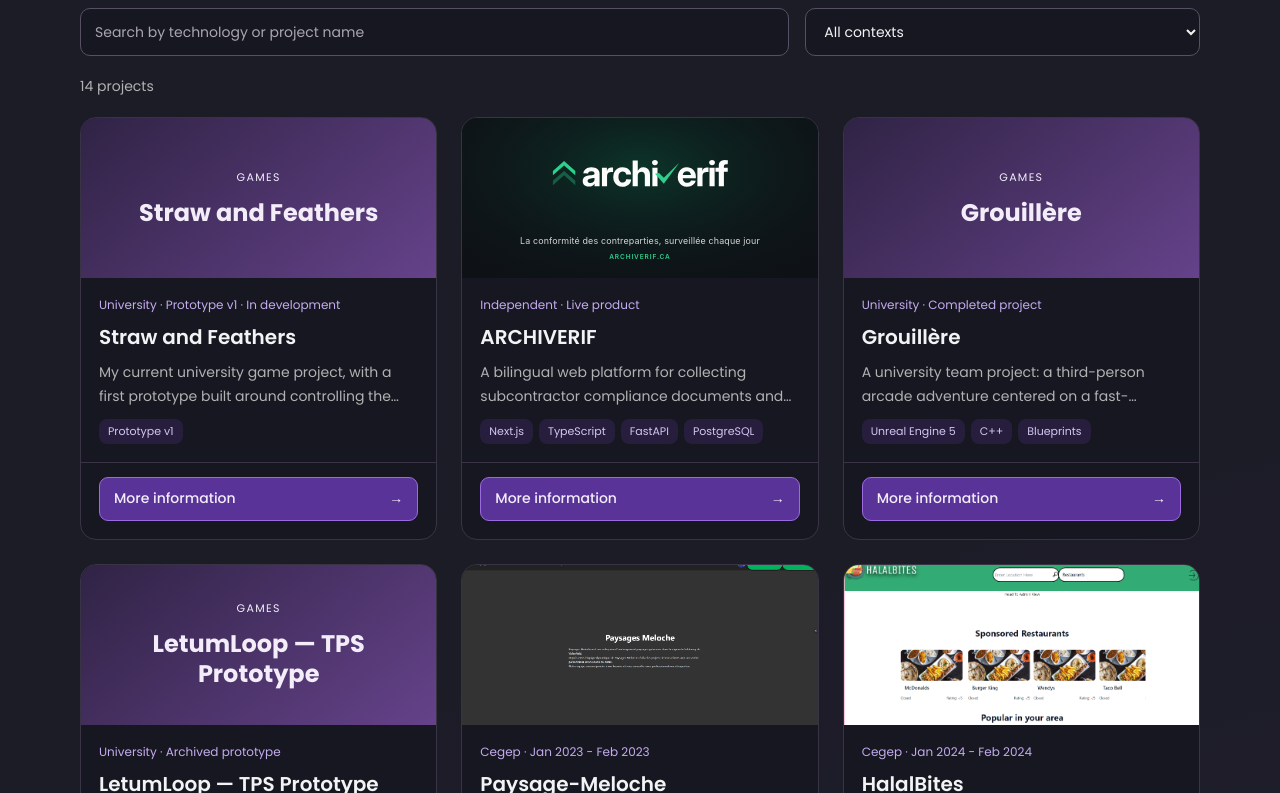
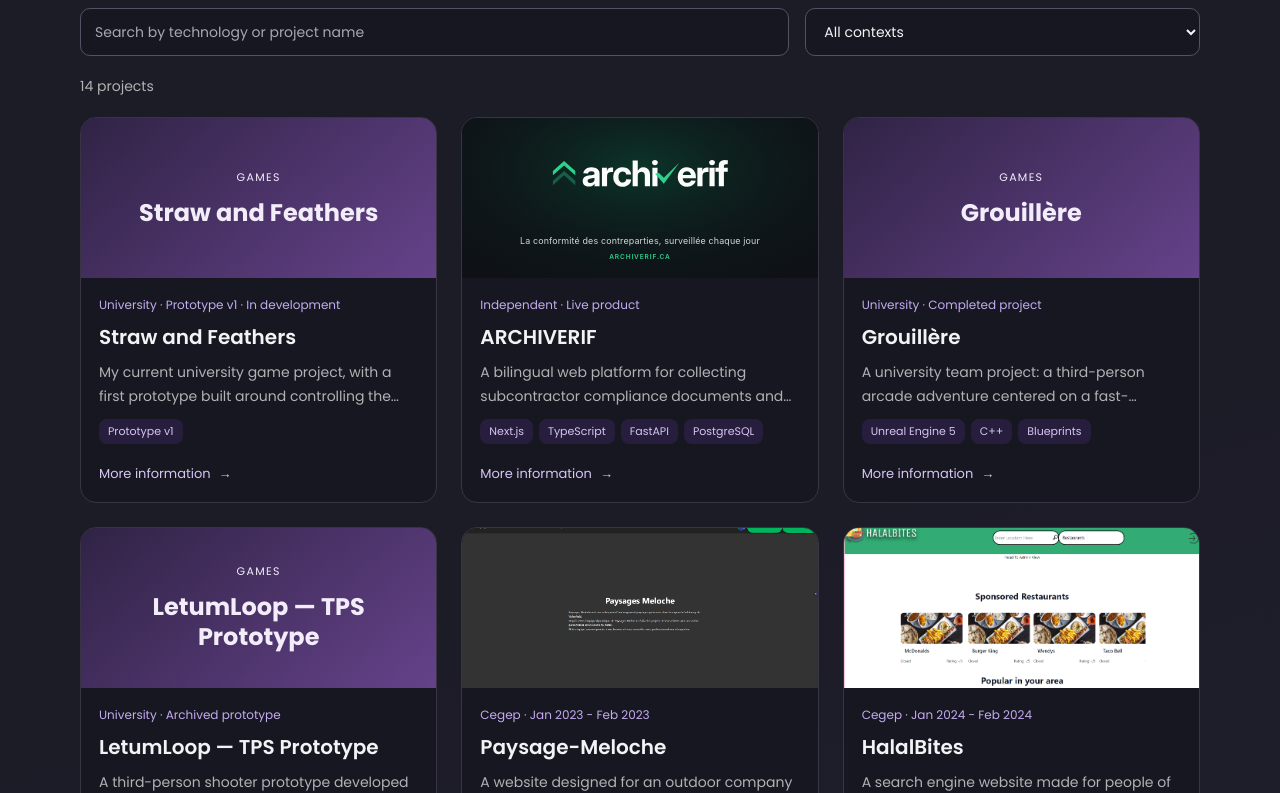
Before and after one commit to MohanedB/ResponsivePortfolio, a React (Create React App) app in the folder responsiveportfolio/: page / in a window 1280 px wide. Shown: the part 1047-1840 px from the top of the page. Built offline with nearby package versions, Linux system fonts and the light colour scheme.

Commit message:
Restore whole-card project links with subtle interaction feedback

```diff
--- a/responsiveportfolio/src/components/Cards/ProjectCards.jsx
+++ b/responsiveportfolio/src/components/Cards/ProjectCards.jsx
@@ -4,7 +4,18 @@ import { useTranslation } from 'react-i18next';
 import ProjectMedia from '../Project/ProjectMedia';
 import { Link, useLocation } from 'react-router-dom';
 
-const Card = styled.article`
+const Hint = styled.span`
+  display: flex;
+  align-items: center;
+  gap: 8px;
+  margin-top: auto;
+  padding-top: 10px;
+  color: #d7c5f4;
+  font-size: 13px;
+  span { transition: transform 0.2s ease; }
+`;
+const Card = styled(Link)`
+  text-decoration: none;
   width: 100%;
   min-width: 0;
   padding: 0;
@@ -17,8 +28,25 @@ const Card = styled.article`
   overflow: hidden;
   display: flex;
   flex-direction: column;
-  transition: border-color 0.2s ease;
-  &:focus-within { border-color: ${({ theme }) => theme.primary}; }
+  cursor: pointer;
+  transition: transform 0.2s ease, border-color 0.2s ease, box-shadow 0.2s ease;
+  &:focus-visible {
+    border-color: ${({ theme }) => theme.primary};
+    box-shadow: 0 8px 24px #854ce622;
+    ${Hint} { text-decoration: underline; text-underline-offset: 4px; }
+  }
+  @media (hover: hover) and (pointer: fine) {
+    &:hover {
+      transform: translateY(-4px);
+      border-color: ${({ theme }) => theme.primary};
+      box-shadow: 0 10px 28px #854ce622;
+      ${Hint} { text-decoration: underline; text-underline-offset: 4px; }
+      ${Hint} span { transform: translateX(4px); }
+    }
+  }
+  @media (prefers-reduced-motion: reduce) {
+    &, &:hover, ${Hint} span, &:hover ${Hint} span { transform: none; transition: none; }
+  }
 `;
 const Details = styled.div`
   display: flex;
@@ -51,47 +79,21 @@ const Tags = styled.div`
   gap: 6px;
   span { font-size: 11px; color: #d7c5f4; background: #854ce622; padding: 4px 9px; border-radius: 8px; }
 `;
-const Action = styled.div`
-  margin-top: auto;
-  padding: 14px 18px 18px;
-  border-top: 1px solid #393443;
-`;
-const MoreInformation = styled(Link)`
-  display: flex;
-  align-items: center;
-  justify-content: space-between;
-  gap: 12px;
-  min-height: 44px;
-  padding: 10px 14px;
-  border: 1px solid #9a6ade;
-  border-radius: 9px;
-  background: #593398;
-  color: #f2edf9;
-  font-size: 14px;
-  font-weight: 500;
-  text-decoration: none;
-  transition: background 0.2s ease;
-  &:hover { background: #7045b2; }
-`;
 
 export default function ProjectCards({ project }) {
   const { t } = useTranslation();
   const location = useLocation();
   const titleId = `project-card-title-${project.slug}`;
   return (
-    <Card aria-labelledby={titleId}>
+    <Card to={`/projects/${project.slug}`} state={{ from: `/${location.search}#projects` }} aria-label={t('OpenProject', { title: t(project.titleKey) })}>
       <ProjectMedia project={project} />
       <Details>
         <Category>{t(project.mainCategory)} · {t(project.statusKey || project.dateKey)}</Category>
         <Title id={titleId}>{t(project.titleKey)}</Title>
         <Description>{t(project.descriptionKey)}</Description>
         <Tags>{project.tags?.map(tag => <span key={tag}>{tag}</span>)}</Tags>
+        <Hint>{t('ViewProject')} <span aria-hidden="true">→</span></Hint>
       </Details>
-      <Action>
-        <MoreInformation to={`/projects/${project.slug}`} state={{ from: `/${location.search}#projects` }} aria-label={t('OpenProject', { title: t(project.titleKey) })}>
-          {t('ViewProject')} <span aria-hidden="true">→</span>
-        </MoreInformation>
-      </Action>
     </Card>
   );
 }
```
Also changed, not shown: 3 other files (tests, documents, lock files or other folders).
